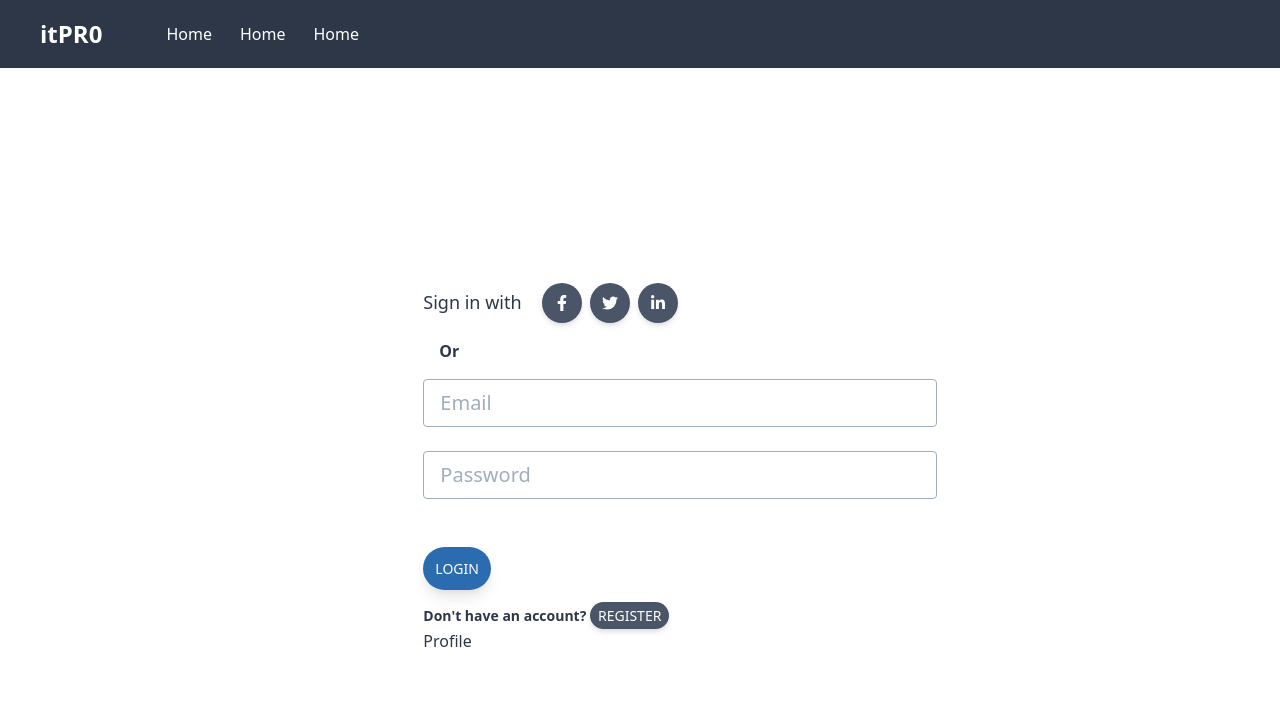
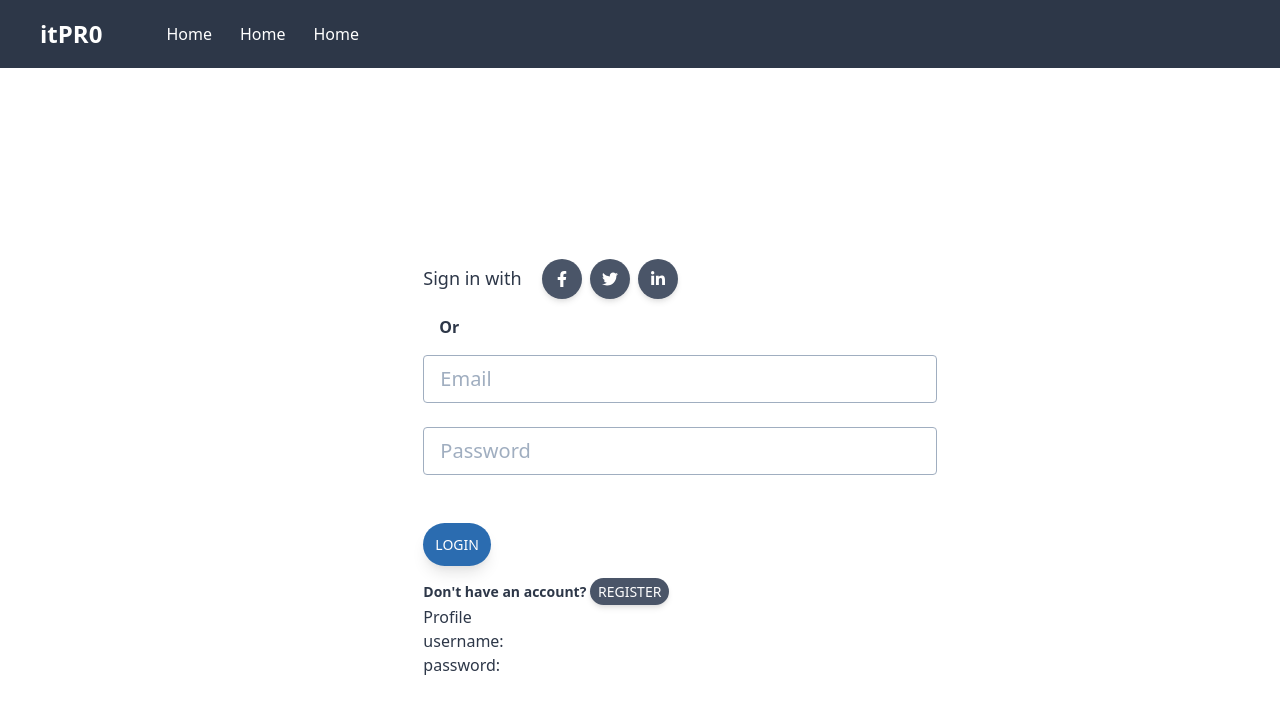
Before and after one commit to stvlley/issue-tracker-react-fontend, a React (Create React App) app: page / in a window 1280 px wide. Both pictures are taken after a click on the button "LOGIN". Shown: the top 710 px of the page. Built offline with nearby package versions, Linux system fonts and the light colour scheme.

Commit message:
just work on setting up b.e.

```diff
--- a/src/App.js
+++ b/src/App.js
@@ -1,7 +1,5 @@
 import React, {useState} from 'react';
-import LoginForm from './components/Login';
 import Navbar from './components/Navbar';
-import Registration from './components/auth/Registration';
 import {
   BrowserRouter,
   Routes,
@@ -9,6 +7,7 @@ import {
 } from "react-router-dom";
 import Profile from './components/Profile';
 import { LoginContext } from './contexts/LoginContext'
+import Login from './components/Login';
 
 function App() {
 
@@ -20,7 +19,7 @@ function App() {
     <Navbar />
 
    <LoginContext.Provider value={{ email, setEmail}}>
-   {showProfile ? <Profile /> : <LoginForm setShowProfile={setShowProfile} />}
+   {showProfile ? <Profile /> : <Login setShowProfile={setShowProfile} />}
    </LoginContext.Provider>
 
     </BrowserRouter>
--- a/src/components/Login.js
+++ b/src/components/Login.js
@@ -11,8 +11,6 @@ export default function Login() {
   const [showProfile, setShowProfile] = useState(false)
 
 
-
-  console.log(password)
   return (
     <div>
         <section className="h-screen">
@@ -111,7 +109,8 @@ export default function Login() {
           <div className="text-center lg:text-left">
             <button
 
-            onClick={() => {
+            onClick={(e) => {
+              e.preventDefault()
               setShowProfile(true)
             }}
               type="button"
--- a/src/components/Profile.js
+++ b/src/components/Profile.js
@@ -4,11 +4,13 @@ import { LoginContext } from '../contexts/LoginContext'
 
 export default function Profile() {
 
-    const {email} = useContext(LoginContext)
+    const {email, password} = useContext(LoginContext)
+    console.log(password)
   return (
     <>
     <h1>Profile</h1>
-    <h2>{email}</h2>
+    <h2>username: {email}</h2>
+    <h2>password: {password}</h2>
 
     </>
   )
```
